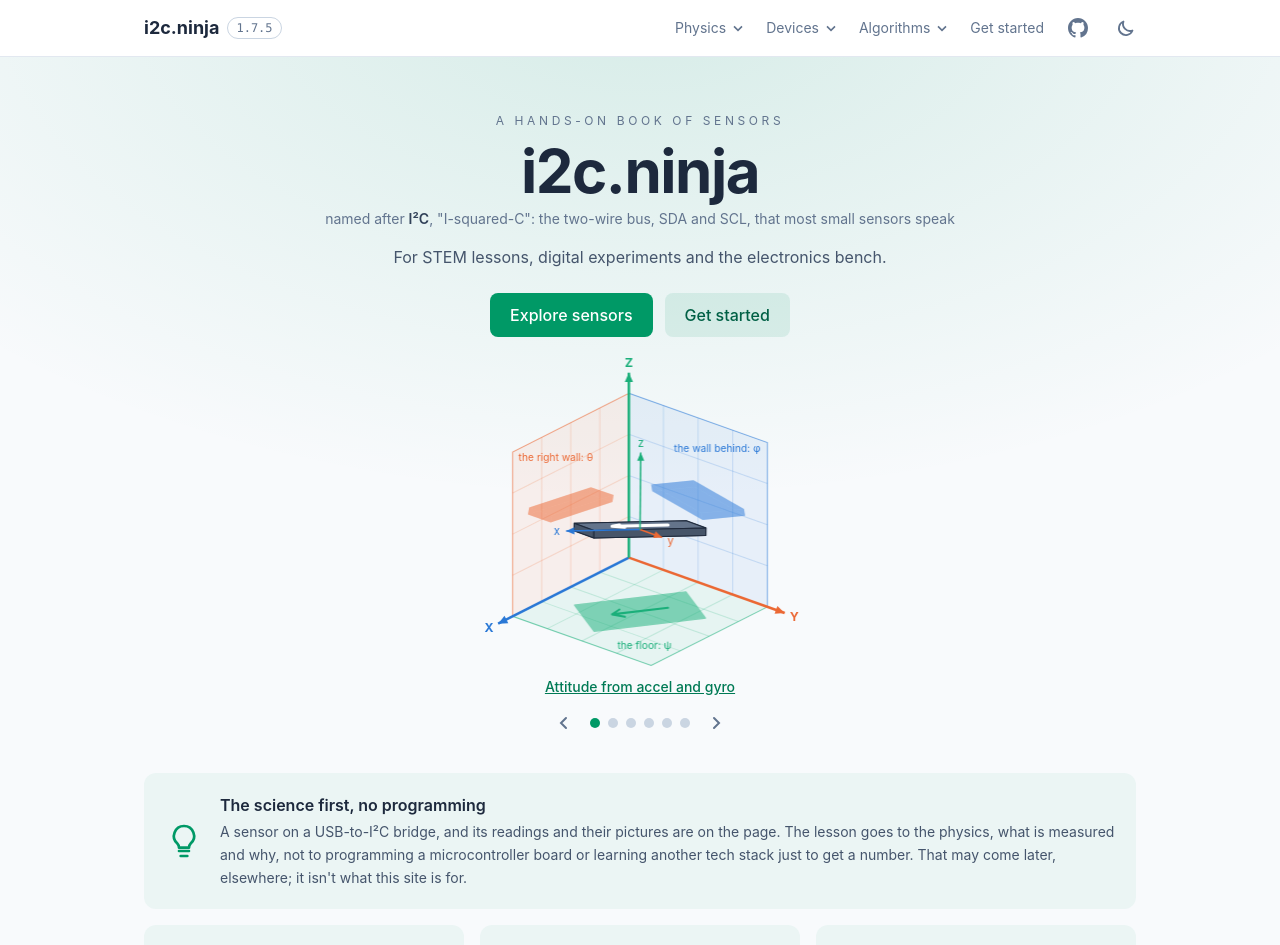
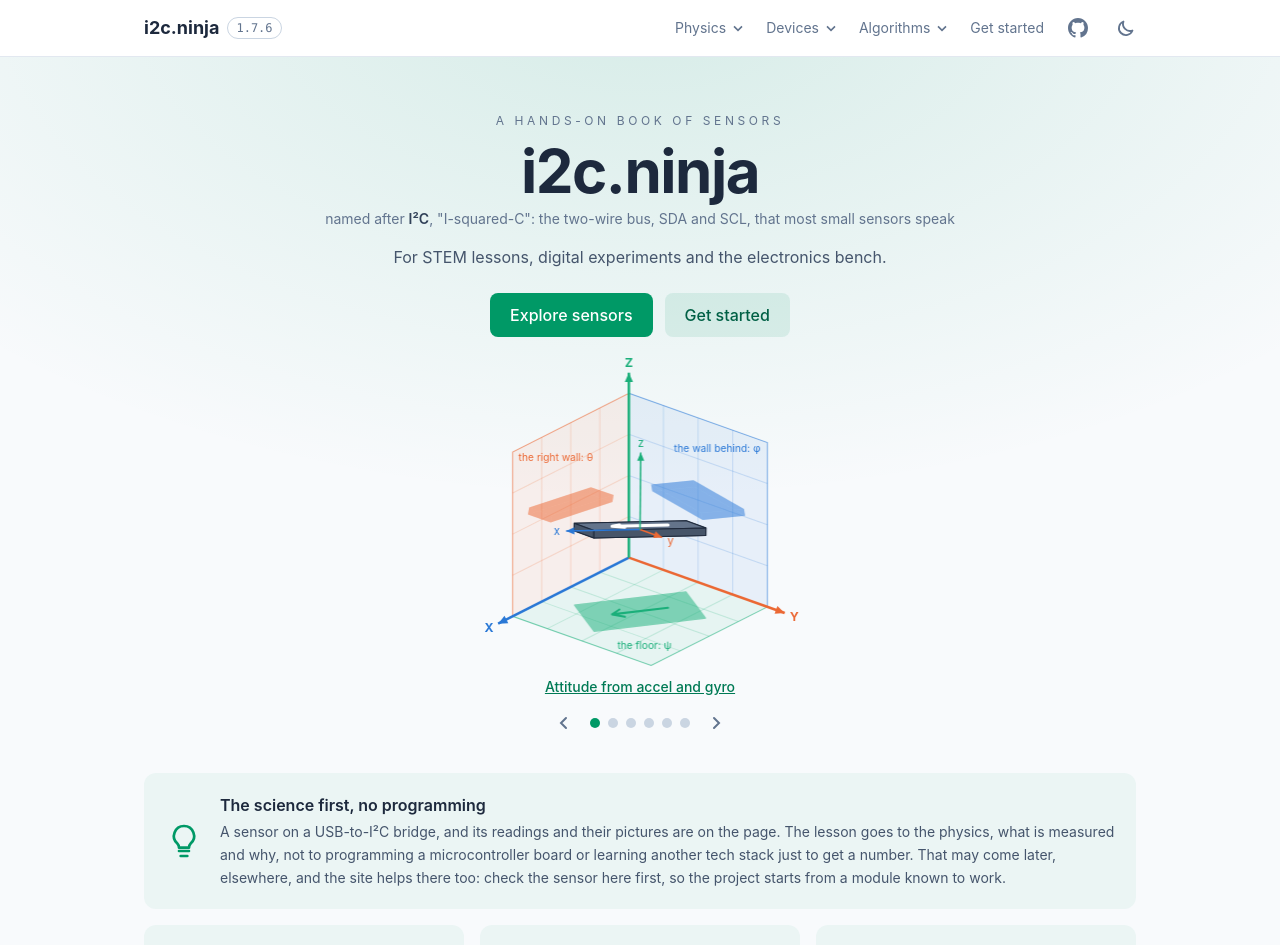
Before and after one commit to aguegu/i2c.ninja, a Vue app: page / in a window 1280 px wide. Shown: the top 945 px of the page. Built offline with nearby package versions, Linux system fonts and the light colour scheme.

Commit message:
1.7.6: Home's science-first band: for the microcontroller path later, check the sensor here first
Co-Authored-By: Claude Opus 5.5 <noreply@anthropic.com>

```diff
--- a/package.json
+++ b/package.json
@@ -1,7 +1,7 @@
 {
   "name": "i2c.ninja",
   "private": true,
-  "version": "1.7.5",
+  "version": "1.7.6",
   "type": "module",
   "description": "I2C devices live in the browser: a CH341 over WebUSB, atiic's drivers, charts",
   "license": "PolyForm-Noncommercial-1.0.0",
--- a/src/views/HomeView.vue
+++ b/src/views/HomeView.vue
@@ -53,7 +53,7 @@ const QUOTES = [
           <span class="font-semibold">The science first, no programming</span>
           <span class="mt-1 text-sm leading-relaxed text-slate-600 dark:text-slate-300">
             A sensor on a USB-to-I²C bridge, and its readings and their pictures are on the page. The lesson goes to the physics, what is measured and why, not to programming a microcontroller board or learning another tech stack just to get a number.
-            That may come later, elsewhere; it isn't what this site is for.
+            That may come later, elsewhere, and the site helps there too: check the sensor here first, so the project starts from a module known to work.
           </span>
         </span>
       </RouterLink>
```
Also changed, not shown: 1 other file (tests, documents, lock files or other folders).
